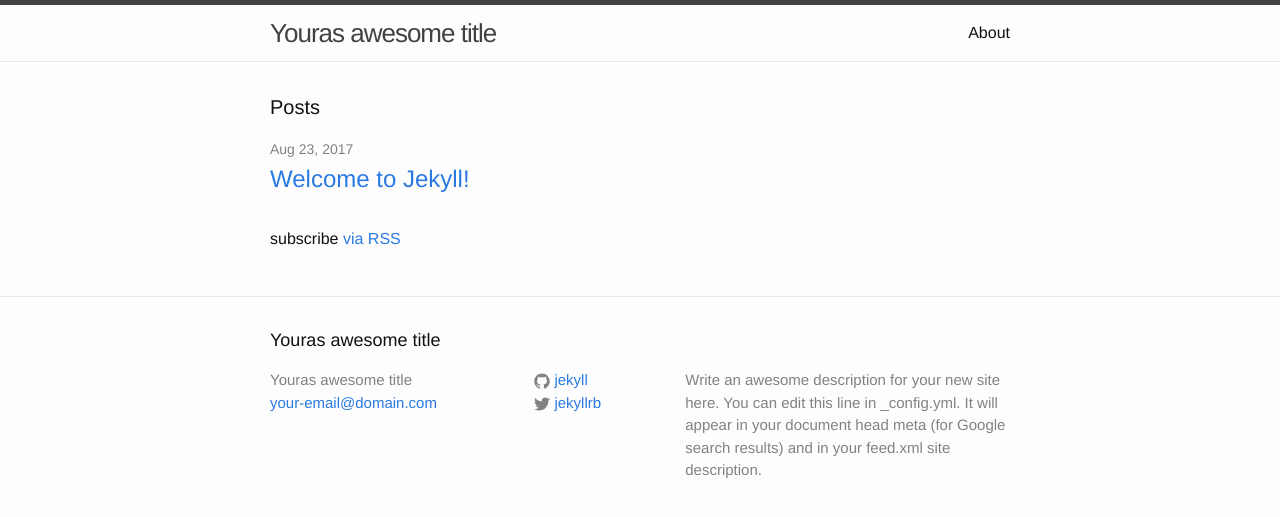
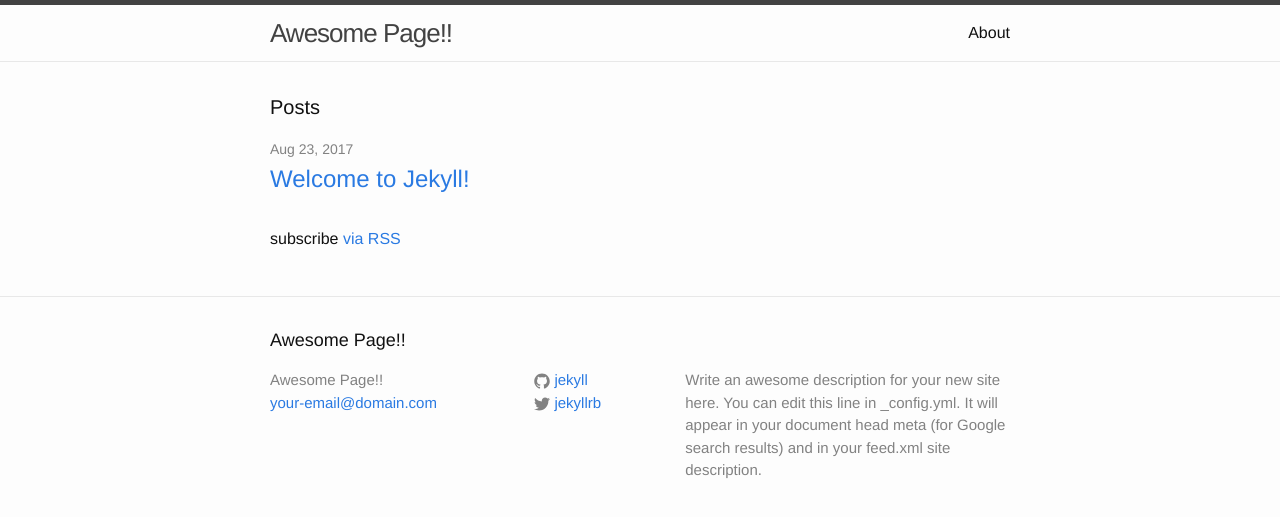
Before and after one commit to risingDamian/risingDamian.github.io, a Jekyll site: the page built from index.html, in a window 1280 px wide. Shown: the top 517 px of the page. Built offline with Jekyll 4.4.1, drawn with Linux system fonts in a browser that asks for light colours.

Commit message:
Test Commit
as

```diff
--- a/_config.yml
+++ b/_config.yml
@@ -6,7 +6,7 @@
 # 'jekyll serve'. If you change this file, please restart the server process.
 
 # Site settings
-title: Youras awesome title
+title: Awesome Page!!
 email: your-email@domain.com
 description: > # this means to ignore newlines until "baseurl:"
   Write an awesome description for your new site here. You can edit this
```
